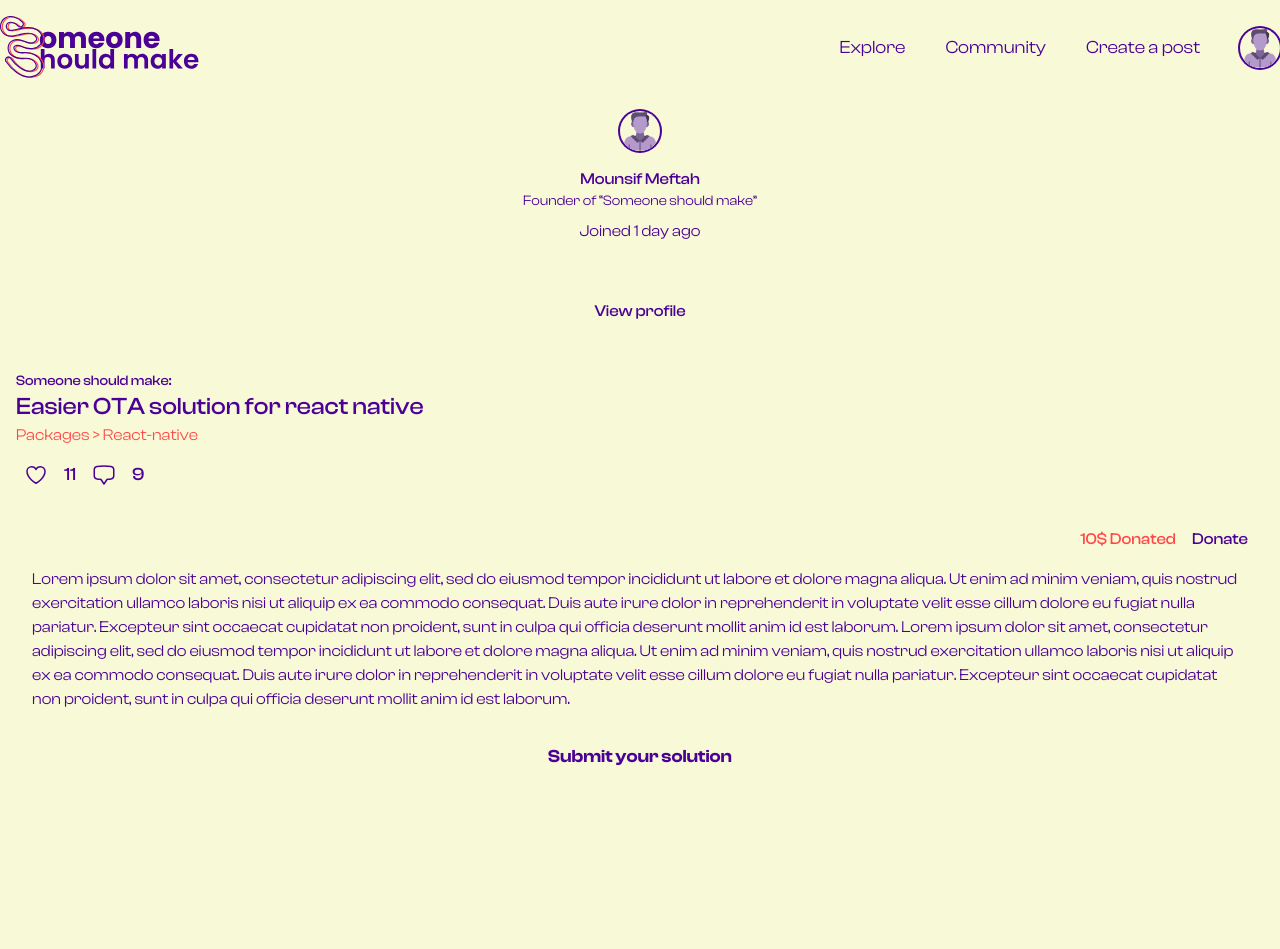
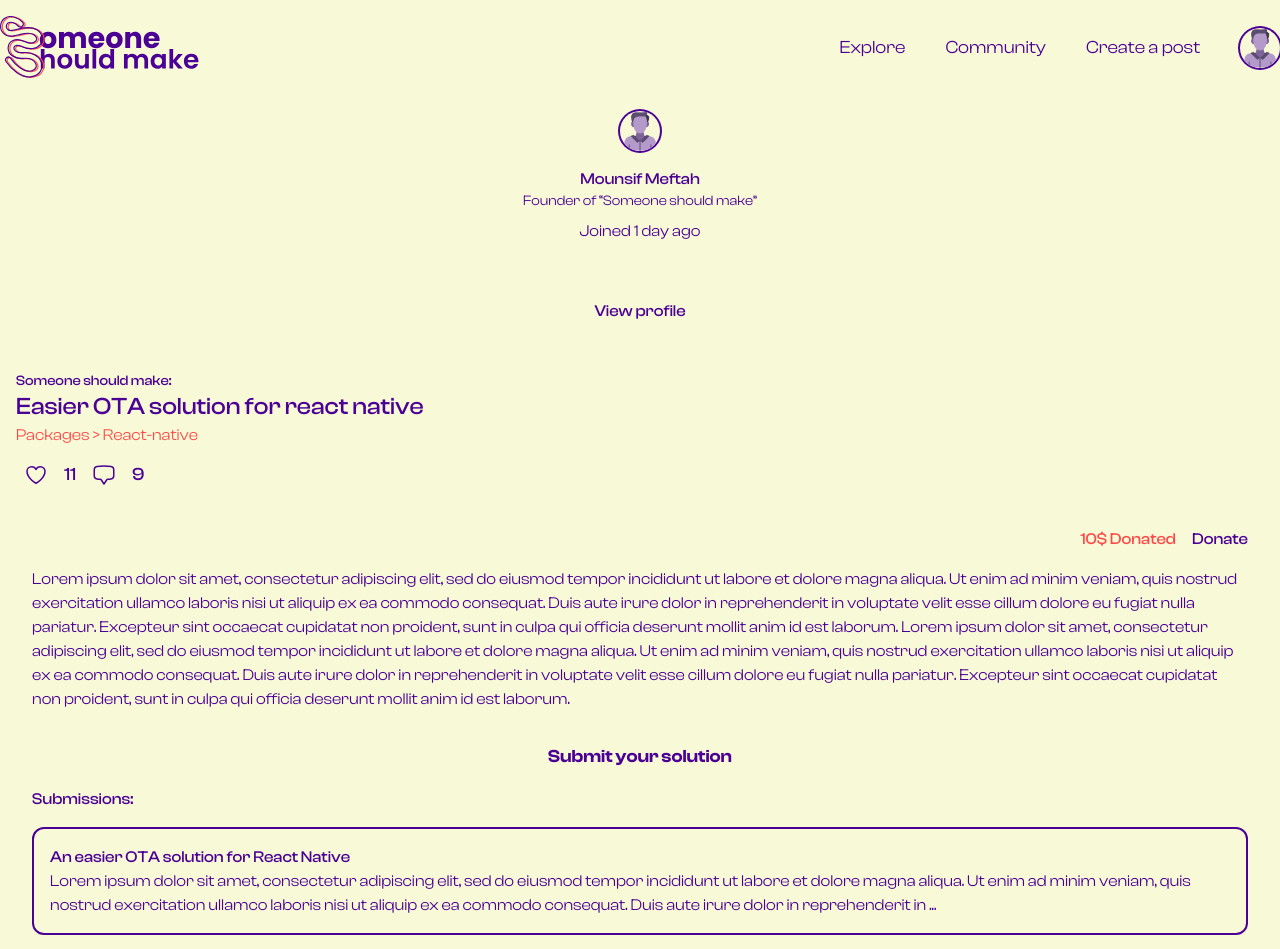
Before and after one commit to monsef123/someoneshouldmake, a Next.js app: page /post/1 in a window 1280 px wide. Shown: the top 949 px of the page. Before the commit the page ends 819 px from the top, so only its background shows below. Built offline with nearby package versions, Linux system fonts and the light colour scheme.

Commit message:
Add post submissions base UI

```diff
--- /dev/null
+++ b/sections/post/submission-item.tsx
@@ -0,0 +1,11 @@
+
+export default function SubmissionItem() {
+	return (
+		<div className="w-full box-border p-4 border-2 border-primary-light rounded-xl mt-4">
+			<h4 className="font-medium text-md">An easier OTA solution for React Native</h4>
+			<p>
+				Lorem ipsum dolor sit amet, consectetur adipiscing elit, sed do eiusmod tempor incididunt ut labore et dolore magna aliqua. Ut enim ad minim veniam, quis nostrud exercitation ullamco laboris nisi ut aliquip ex ea commodo consequat. Duis aute irure dolor in reprehenderit in ...
+			</p>
+		</div>
+	)
+}
--- a/sections/post/view/post-view.tsx
+++ b/sections/post/view/post-view.tsx
@@ -2,6 +2,7 @@ import HeaderNavigation from "@/components/header-nav";
 import PostAuthorCard from "../author-card";
 import PostInteractionButtons from "../interaction-buttons";
 import PostHeader from "../post-header";
+import SubmissionItem from "../submission-item";
 
 export default function PostView() {
 	return (
@@ -29,6 +30,9 @@ export default function PostView() {
 								Submit your solution
 							</button>
 							<div className="w-100 my-8 border-b-2 border-dashed border-primary-soft" />
+							<h4 className="font-medium">Submissions:</h4>
+							<SubmissionItem />
+							<SubmissionItem />
 						</div>
 					</div>
 				</div>
```
